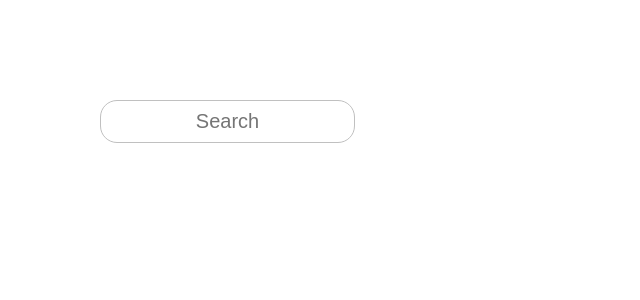
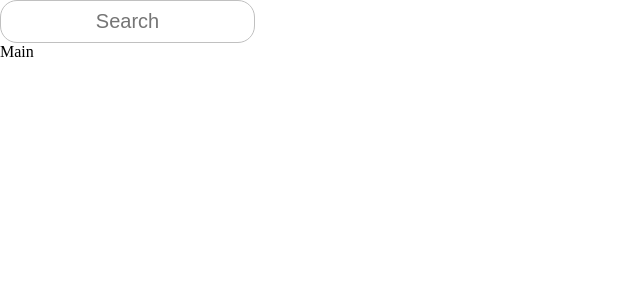
Before and after one commit to Kevinh0o/Weather-api, a React (Vite) app in the folder weather-api/: page / in a window 1280 px wide. Shown: the top 300 px of the page, without its empty margins (0-640 px from the left). Built offline with nearby package versions, Linux system fonts and the light colour scheme.

Commit message:
Rotas  dinâmicas adicionadas

```diff
--- a/weather-api/src/App.jsx
+++ b/weather-api/src/App.jsx
@@ -1,11 +1,24 @@
+//Router
+import { Routes, Route, Link } from 'react-router-dom'
+
 //Components
 import SearchBar from "./Components/SearchBar/SearchBar"
+
+//Pages
+import Main from './Pages/Main/Main'
+import NoPage from './Pages/NoPage/NoPage'
+import Weather from './Pages/Weather/Weather'
 
 function App() {
 
   return (
     <div>
       <SearchBar />
+      <Routes>
+        <Route path='/' element={ <Main /> } />
+        <Route path='/weather/:id' element={ <Weather /> } />
+        <Route path='/*' element={ <NoPage /> } />
+      </Routes>
     </div>
   )
 }
--- a/weather-api/src/Components/SearchBar/SearchBar.jsx
+++ b/weather-api/src/Components/SearchBar/SearchBar.jsx
@@ -1,4 +1,7 @@
 import { useEffect, useState } from 'react'
+
+//Routes
+import { Link } from 'react-router-dom'
 
 //Styles
 import { Wrap } from './styles'
@@ -38,12 +41,13 @@ const SearchBar = () => {
             { data  && data.map(a =>{
                 return(
                     <li key={a.id}>
-                        <h1>
+                        <Link to={'/weather/' + a.name}>
                             {a.name}
-                        </h1>
-                        <h2>
+                        </Link>
+
+                        <p>
                             {a.country}
-                        </h2>
+                        </p>
                     </li>
                 )
             })}
--- a/weather-api/src/Components/SearchBar/styles.js
+++ b/weather-api/src/Components/SearchBar/styles.js
@@ -1,7 +1,6 @@
 import styled from "styled-components";
 
 export const Wrap = styled.div `
-    padding: 100px;
 
     input{
         width: 255px;
--- /dev/null
+++ b/weather-api/src/Pages/Main/Main.jsx
@@ -0,0 +1,10 @@
+const Main = () => {
+
+  return (
+    <div>
+        Main
+    </div>
+  )
+}
+
+export default Main
--- /dev/null
+++ b/weather-api/src/Pages/NoPage/NoPage.jsx
@@ -0,0 +1,10 @@
+const NoPage = () => {
+
+  return (
+    <div>
+        404 No page
+    </div>
+  )
+}
+
+export default NoPage
--- /dev/null
+++ b/weather-api/src/Pages/Weather/Weather.jsx
@@ -0,0 +1,13 @@
+import { useParams } from "react-router-dom";
+
+const Weather = () => {
+  const params = useParams()
+
+  return (
+    <div>
+        { params.id }
+    </div>
+  )
+}
+
+export default Weather
--- a/weather-api/src/main.jsx
+++ b/weather-api/src/main.jsx
@@ -1,13 +1,18 @@
 import React from 'react'
 import ReactDOM from 'react-dom/client'
 import App from './App'
+import { BrowserRouter } from 'react-router-dom'
 
 //Styles
 import GlobalStyle from './styles'
 
 ReactDOM.createRoot(document.getElementById('root')).render(
   <React.StrictMode>
-    <GlobalStyle />
-    <App />
+    <BrowserRouter>
+
+      <GlobalStyle />
+      <App />
+
+    </BrowserRouter>
   </React.StrictMode>,
 )
```
